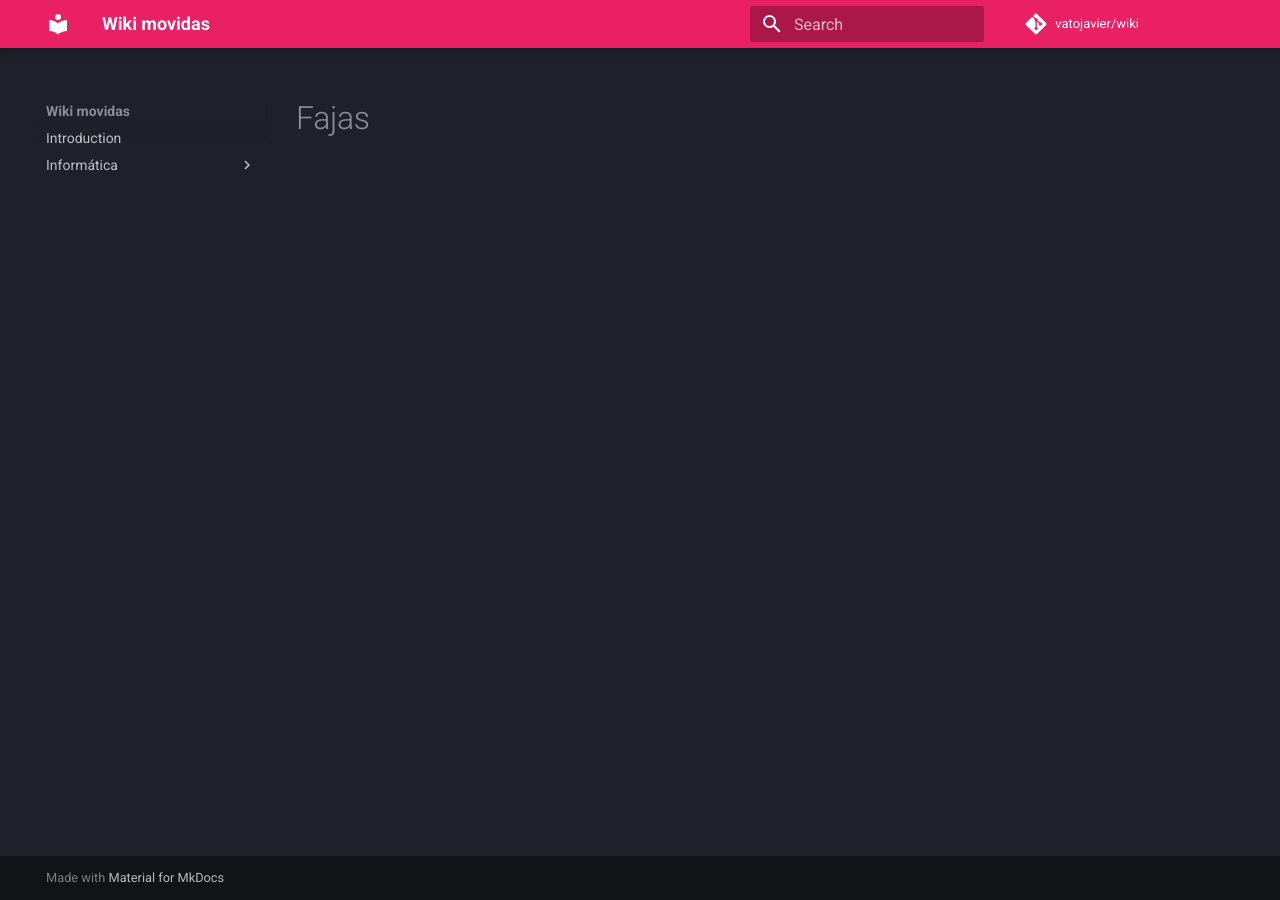
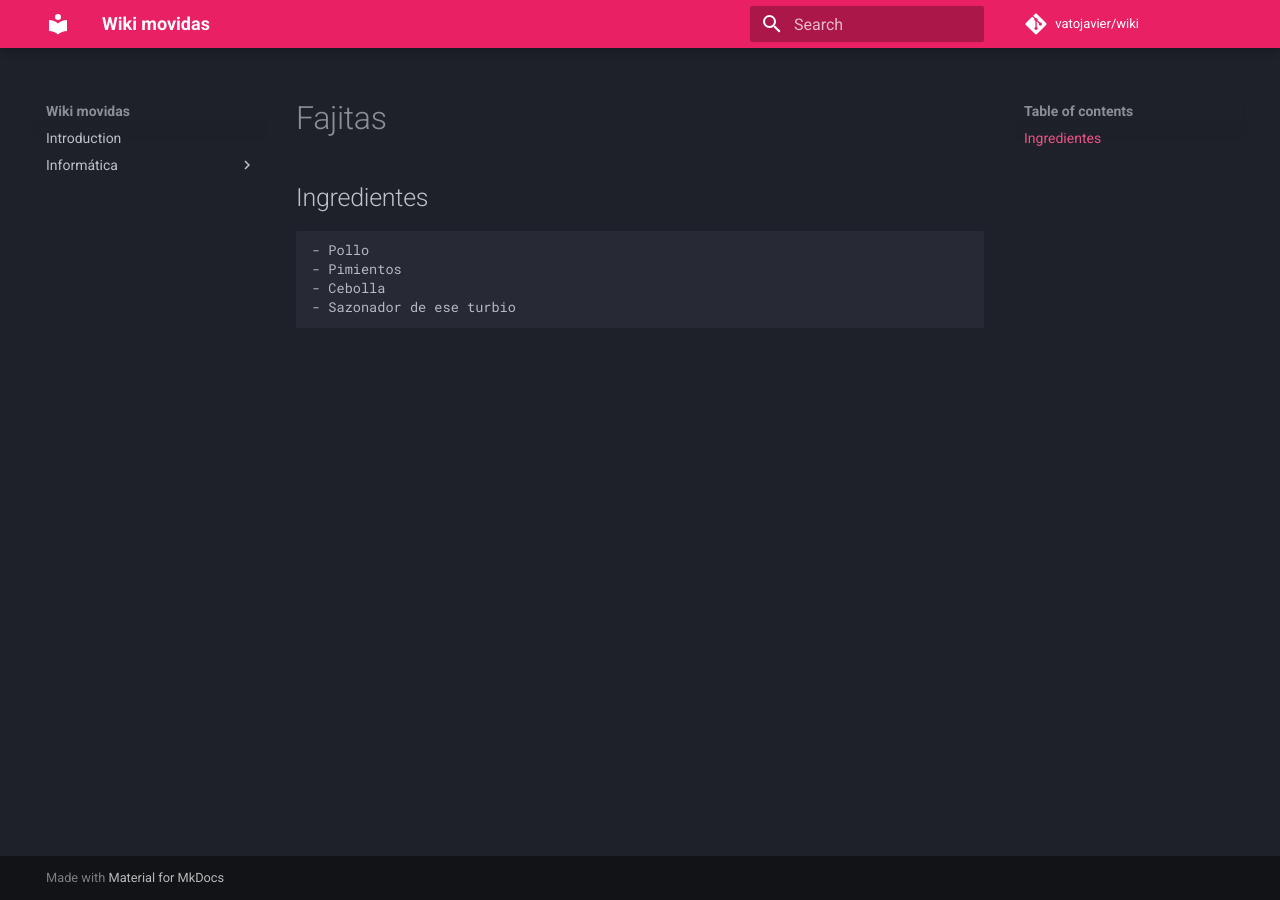
Before and after one commit to vatojavier/wiki, an MkDocs documentation site: the page built from docs/a_zampar/comidas/fajitas.md, in a window 1280 px wide. Built offline with MkDocs 1.6.1 and Material for MkDocs 9.7.7, drawn with Linux system fonts in a browser that asks for light colours; comment, search, counter and statistics services are not loaded.

Commit message:
Update fajitas.md

````diff
--- a/docs/a_zampar/comidas/fajitas.md
+++ b/docs/a_zampar/comidas/fajitas.md
@@ -1 +1,10 @@
-# Fajas
+# Fajitas
+
+## Ingredientes
+
+```
+- Pollo
+- Pimientos
+- Cebolla
+- Sazonador de ese turbio
+```
````
